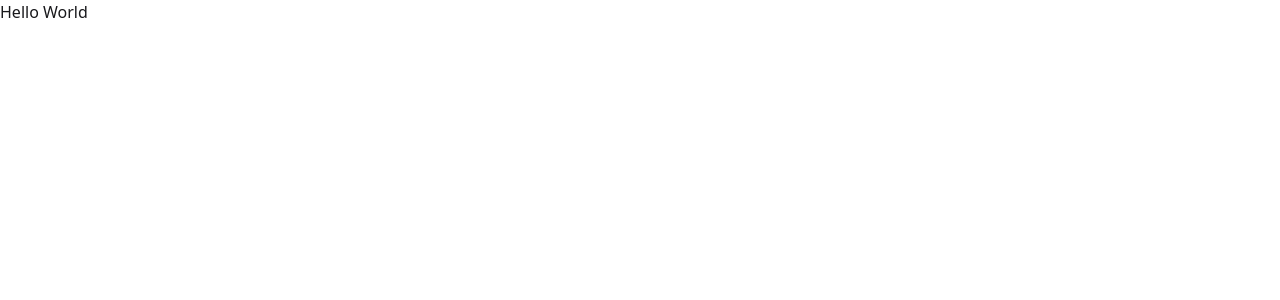
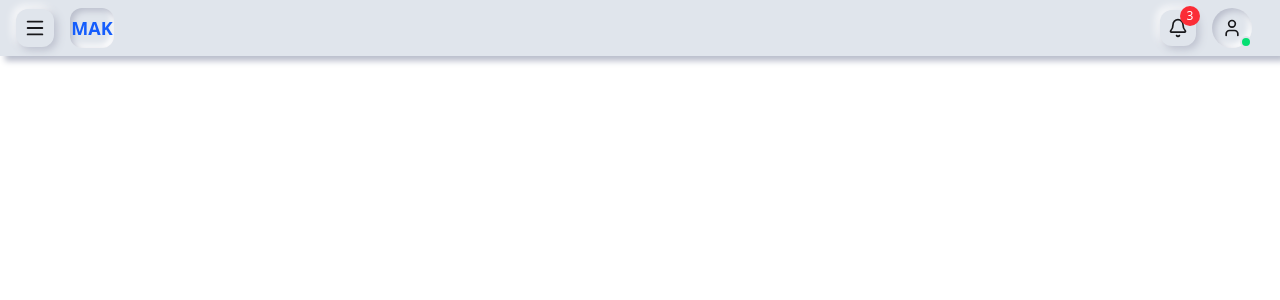
Before and after one commit to mdashraful24/dr-mak-client, a React (Vite) app: page / in a window 1280 px wide. Shown: the top 300 px of the page. Built offline with nearby package versions, Linux system fonts and the light colour scheme.

Commit message:
added neumorphic navbar + sidebar

```diff
--- a/index.html
+++ b/index.html
@@ -1,5 +1,5 @@
 <!doctype html>
-<html lang="en">
+<html lang="en" data-theme="light">
   <head>
     <meta charset="UTF-8" />
     <link rel="icon" type="image/svg+xml" href="/vite.svg" />
--- a/src/components/layout/Navbar.jsx
+++ b/src/components/layout/Navbar.jsx
@@ -1,8 +1,103 @@
+import { useState } from 'react';
+import { Menu, Bell, User, LogOut } from 'lucide-react';
+import Sidebar from './Sidebar';
+
 const Navbar = () => {
+    const [isSidebarOpen, setIsSidebarOpen] = useState(false);
+
     return (
-        <div>
+        <>
+            {/* Navbar */}
+            <nav className="bg-[#e0e5ec] shadow-[5px_5px_6px_#babecc,-5px_-5px_5px_#ffffff] px-4 py-2">
+                <div className="flex items-center justify-between">
+                    {/* Left side */}
+                    <div className="flex items-center space-x-4">
+                        <button
+                            onClick={() => setIsSidebarOpen(!isSidebarOpen)}
+                            className="p-2 rounded-xl bg-[#e0e5ec] shadow-[3px_3px_8px_#babecc,-3px_-3px_8px_#ffffff] hover:shadow-inner transition duration-200"
+                        >
+                            <Menu size={22} />
+                        </button>
 
-        </div>
+                        <div className="flex items-center space-x-3">
+                            <div className="w-11 h-10 rounded-xl bg-[#e0e5ec] shadow-[inset_3px_3px_6px_#babecc,inset_-3px_-3px_6px_#ffffff] flex items-center justify-center">
+                                <span className="text-blue-600 font-semibold text-lg">MAK</span>
+                            </div>
+                            <div className="hidden md:block">
+                                {/* <h1 className="text-xl font-bold">MediCare</h1>
+                                <p className="text-sm">Doctors Care</p> */}
+                            </div>
+                        </div>
+                    </div>
+
+                    {/* Right side */}
+                    <div className="flex items-center space-x-4">
+                        {/* Bell */}
+                        <button className="relative p-2 rounded-xl bg-[#e0e5ec] shadow-[3px_3px_8px_#babecc,-3px_-3px_8px_#ffffff] hover:shadow-inner transition duration-200">
+                            <Bell size={20} />
+                            <span className="absolute -top-1 -right-1 bg-red-500 text-white text-xs rounded-full w-5 h-5 flex items-center justify-center">
+                                3
+                            </span>
+                        </button>
+
+                        {/* Profile */}
+                        <div className="flex items-center space-x-3 cursor-pointer">
+                            <div className="relative">
+                                <div className="w-10 h-10 rounded-full bg-[#e0e5ec] shadow-[inset_3px_3px_6px_#babecc,inset_-3px_-3px_6px_#ffffff] flex items-center justify-center">
+                                    <User size={20} />
+                                </div>
+                                <div className="absolute bottom-0 right-0 w-3 h-3 bg-green-400 rounded-full border-2 border-[#e0e5ec]" />
+                            </div>
+
+                            <div className="hidden lg:block text-right">
+                                {/* <p className="font-semibold">Dr. Md. Abul Kashem Anik</p>
+                                <p className="text-sm">Neurologist & Surgeon</p> */}
+                            </div>
+                        </div>
+                    </div>
+                </div>
+            </nav>
+
+            {/* Sidebar */}
+            <div
+                className={`fixed inset-y-0 left-0 z-50 w-72 bg-[#e0e5ec] transform transition-transform duration-300 ease-in-out ${isSidebarOpen ? 'translate-x-0 shadow-[6px_6px_8px_#babecc,-2px_-2px_2px_#ffffff]' : '-translate-x-full'
+                    }`}
+            >
+                <div className="flex flex-col h-full">
+                    <div className="px-5 py-2 border-b border-gray-300">
+                        <div className="flex items-center space-x-3">
+                            <div className="w-12 h-11 rounded-xl bg-[#e0e5ec] shadow-[inset_3px_3px_6px_#babecc,inset_-3px_-3px_6px_#ffffff] flex items-center justify-center">
+                                <span className="text-blue-600 font-semibold text-xl">MAK</span>
+                            </div>
+                            <div>
+                                {/* <h1 className="text-xl font-semibold">MediCare</h1>
+                                <p className="text-sm">Doctors Care</p> */}
+                            </div>
+                        </div>
+                    </div>
+
+                    <div className="flex-1 overflow-y-auto p-4" onClick={() => setIsSidebarOpen(false)}>
+                        <ul className="space-y-3 px-4 py-3 rounded-xl bg-[#e0e5ec] hover:shadow-[3px_3px_8px_#babecc,-3px_-3px_8px_#ffffff] cursor-pointer">
+                            <Sidebar />
+                        </ul>
+                    </div>
+
+                    <div className="p-4 border-t border-gray-300" onClick={() => setIsSidebarOpen(false)}>
+                        <button className="w-full text-left px-4 py-3 rounded-xl bg-[#e0e5ec] shadow-[3px_3px_8px_#babecc,-3px_-3px_8px_#ffffff] hover:shadow-inner text-red-500 font-medium transition duration-200 flex items-center gap-3 cursor-pointer">
+                            <LogOut size={18}/>
+                            <span>Logout</span>
+                        </button>
+                    </div>
+                </div>
+            </div>
+
+            {isSidebarOpen && (
+                <div
+                    className="fixed inset-0 bg-white bg-opacity-30 z-40 lg:hidden"
+                    onClick={() => setIsSidebarOpen(false)}
+                />
+            )}
+        </>
     );
 };
 
--- a/src/layouts/PublicLayout.jsx
+++ b/src/layouts/PublicLayout.jsx
@@ -1,9 +1,13 @@
 import { Outlet } from "react-router";
+import Navbar from "../components/layout/Navbar";
+import Footer from "../components/layout/Footer";
 
 const PublicLayout = () => {
     return (
         <div>
-            <Outlet></Outlet>
+            <Navbar />
+            <Outlet />
+            <Footer />
         </div>
     );
 };
--- a/src/router/router.jsx
+++ b/src/router/router.jsx
@@ -1,8 +1,13 @@
 import { createBrowserRouter } from "react-router";
+import PublicLayout from "../layouts/PublicLayout";
+import Home from "../pages/Home/Home";
 
 export const router = createBrowserRouter([
     {
         path: "/",
-        element: <div>Hello World</div>,
+        Component: PublicLayout,
+        children: [
+            { index: true, Component: Home }
+        ]
     },
 ]);
```
